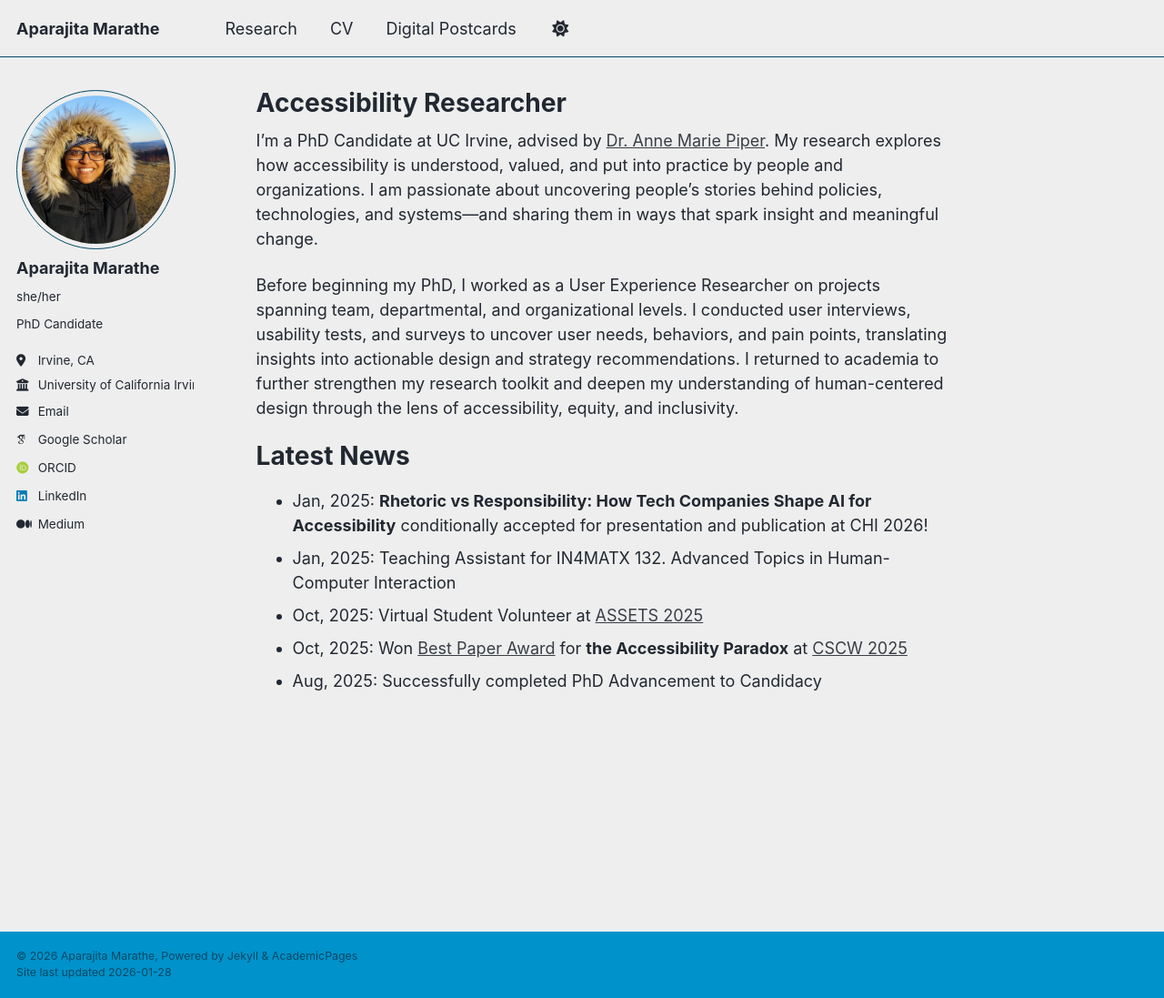
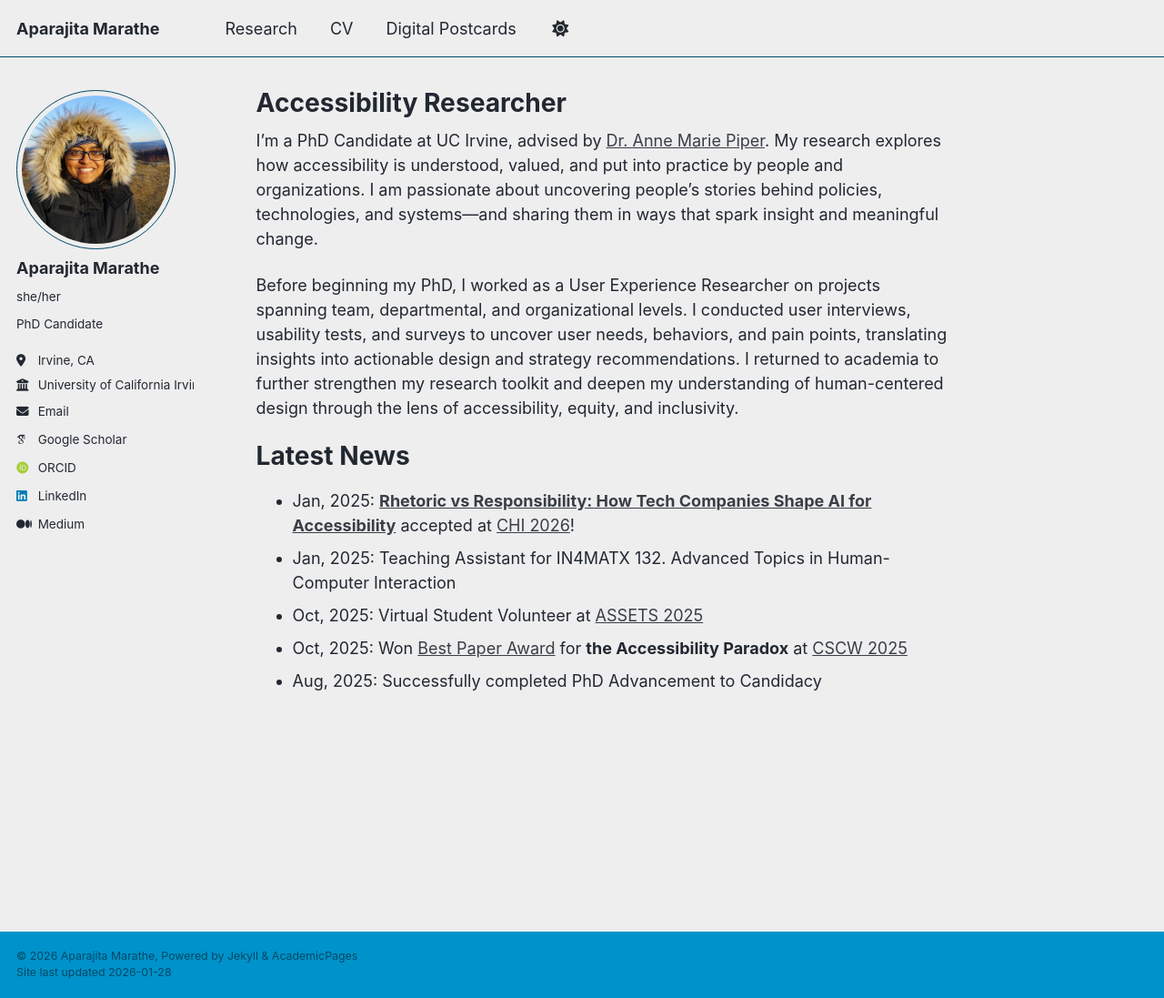
Before and after one commit to aparajitamarathe/aparajitamarathe.github.io, a Jekyll site: the page built from _pages/about.md, in a window 1280 px wide and 1097 px high. Shown: the whole window at 91% size. Built offline with Jekyll 4.4.1, drawn with Linux system fonts in a browser that asks for light colours; some web fonts are replaced.

```diff
--- a/_pages/about.md
+++ b/_pages/about.md
@@ -13,7 +13,7 @@ Before beginning my PhD, I worked as a User Experience Researcher on projects sp
 
 Latest News
 ======
-- Jan, 2025: **Rhetoric vs Responsibility: How Tech Companies Shape AI for Accessibility** conditionally accepted for presentation and publication at CHI 2026!
+- Jan, 2025: [**Rhetoric vs Responsibility: How Tech Companies Shape AI for Accessibility**](https://drive.google.com/file/d/1yF7dRmBQpGli-3A7-nuPR4p7dBOkPxu_/view?usp=share_link) accepted at [CHI 2026](https://chi2026.acm.org)!
 - Jan, 2025: Teaching Assistant for IN4MATX 132. Advanced Topics in Human-Computer Interaction
 - Oct, 2025: Virtual Student Volunteer at [ASSETS 2025](https://assets25.sigaccess.org)
 - Oct, 2025: Won [Best Paper Award](https://programs.sigchi.org/cscw/2025/program/content/211004) for **the Accessibility Paradox** at [CSCW 2025](https://cscw.acm.org/2025/)
```
